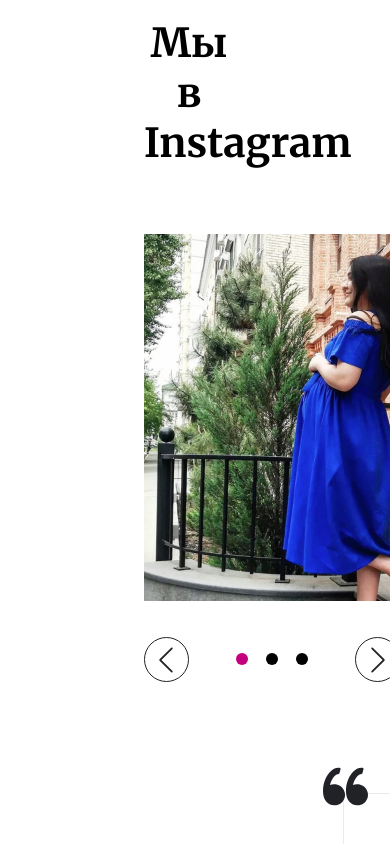
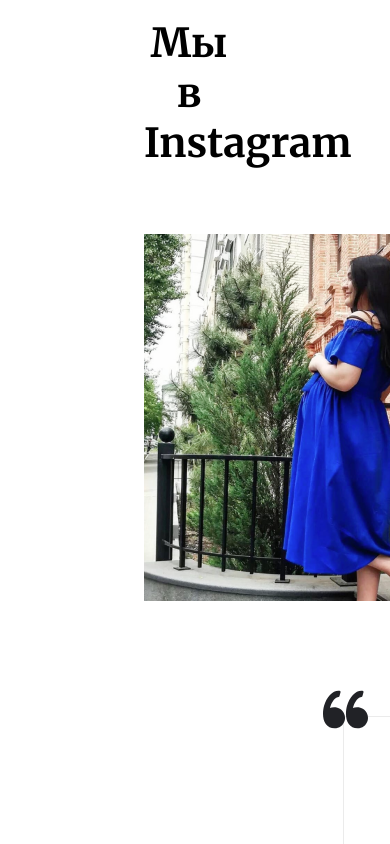
Before and after one commit to Mare4/clinic-app, a React (Create React App) app: page / in a window 390 px wide. Shown: the part 7139-7983 px from the top of the page. Built offline with nearby package versions, Linux system fonts and the light colour scheme.

Commit message:
feat: added responsive for mobile

```diff
--- a/src/components/Instagram/Instagram.css
+++ b/src/components/Instagram/Instagram.css
@@ -24,63 +24,27 @@
   width: 367px;
   height: 367px;
 }
-
-.instagram-carousel-buttons-section {
-  position: relative;
-  display: block;
-  margin: 0 auto;
-  width: 256px;
-  height: 45px;
+.instagram-dots-for-mobile {
+  display: none;
 }
 
-.instagram-flex-buttons {
-  display: flex;
+@media all and (max-width: 375px) {
+  .instagram-photo-for-desktop {
+    display: none;
+  }
+  .instagram-main {
+    padding: 0;
+  }
+  .instagram-header {
+    font-size: 28px;
+    line-height: 35.2px;
+  }
+  .instagram-carousel-photo {
+    width: 375px;
+    height: 367px;
+  }
+  .instagram-dots-for-mobile {
+    display: block;
+    text-align: center;
+  }
 }
-
-.instagram-carousel-left-button {
-  position: absolute;
-  left: 0;
-  height: 45px;
-  width: 45px;
-}
-
-.instagram-carousel-right-button {
-  position: absolute;
-  right: 0;
-  height: 45px;
-  width: 45px;
-}
-
-.instagram-dots {
-  width: 100%;
-  text-align: center;
-}
-
-.instagram-active-dot {
-  height: 12px;
-  width: 12px;
-  background-color: #c3007d;
-  border-radius: 50%;
-  display: inline-block;
-  margin-top: 16.5px;
-}
-
-.instagram-dot-third {
-  height: 12px;
-  width: 12px;
-  background-color: black;
-  border-radius: 50%;
-  display: inline-block;
-  margin-top: 16.5px;
-}
-
-.instagram-dot-second {
-  height: 12px;
-  width: 12px;
-  background-color: black;
-  border-radius: 50%;
-  display: inline-block;
-  margin-top: 16.5px;
-  margin-left: 18px;
-  margin-right: 18px;
-}
--- a/src/components/Instagram/Instagram.js
+++ b/src/components/Instagram/Instagram.js
@@ -1,42 +1,39 @@
 import React from "react";
 import "./Instagram.css";
+import Dots from "../ui/Dots/Dots";
 import first_photo from "../../assets/instagram-first-photo.png";
 import second_photo from "../../assets/instagram-second-photo.png";
 import third_photo from "../../assets/instagram-third-photo.png";
-import arrow_left from "../../assets/news-button-left.svg";
-import arrow_right from "../../assets/news-button-right.svg";
 
 export default function Instagram() {
   return (
     <div className="instagram-main">
       <h3 className="instagram-header">Мы в Instagram</h3>
       <div className="instagram-carousel">
+        <div className="instagram-photo-for-desktop">
           <img
             className="instagram-carousel-photo"
             src={first_photo}
             alt="first_photo"
           />
+        </div>
         <img
           className="instagram-carousel-photo"
           src={second_photo}
           alt="second_photo"
         />
+        <div className="instagram-photo-for-desktop">
           <img
             className="instagram-carousel-photo"
             src={third_photo}
             alt="third_photo"
           />
         </div>
-      <div className="instagram-carousel-buttons-section">
-        <div className="instagram-flex-buttons">
-          <img className="instagram-carousel-left-button" src={arrow_left} />
-          <div className="instagram-dots">
-            <span className="instagram-active-dot"></span>
-            <span className="instagram-dot-second"></span>
-            <span className="instagram-dot-third"></span>
       </div>
-          <img className="instagram-carousel-right-button" src={arrow_right} />
-        </div>
+      <div className="instagram-dots-for-mobile">
+        <Dots className="active-dot" />
+        <Dots className="inactive-dot color-gray margin-18" />
+        <Dots className="inactive-dot color-gray" />
       </div>
     </div>
   );
```
Lines whose indentation alone changed are shown as unchanged.
